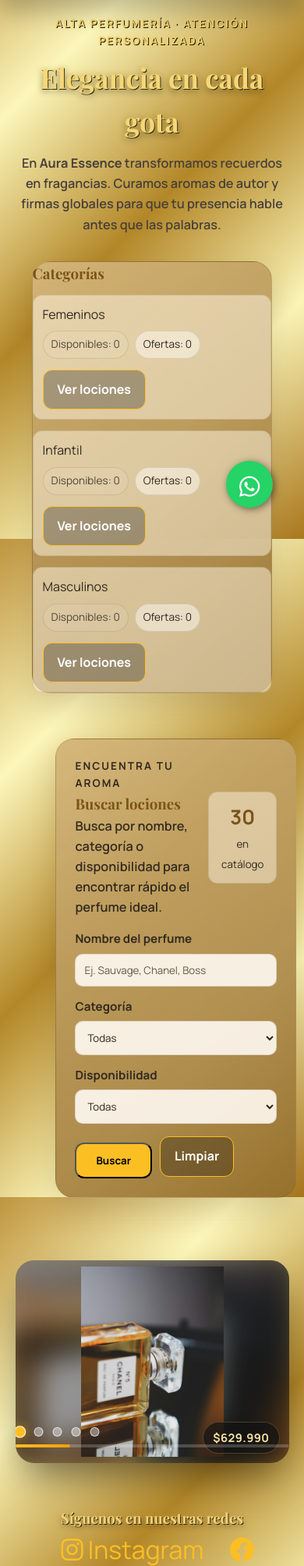
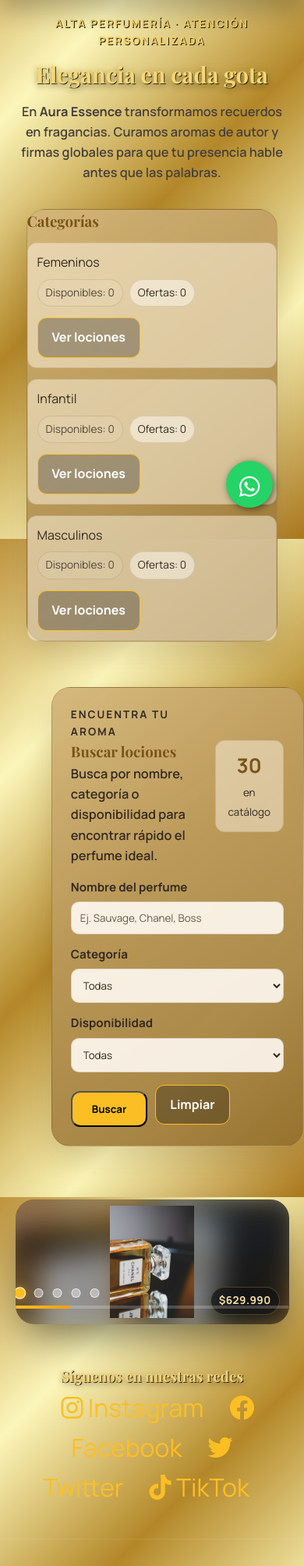
Before and after one commit to jessica10-29/perfucata, a PHP site: page /perfucata/ in a window 390 px wide. Shown: the part 153-2161 px from the top of the page at 78% size. Run offline with PHP 8.4, Linux system fonts and the light colour scheme; data comes from the database, SQL or seed files in the repository.

Commit message:
eslilomejorado

```diff
--- a/style.css
+++ b/style.css
@@ -227,15 +227,15 @@ nav a:hover, nav a.active { color: var(--gold); }
 }
 .intro-showcase {
     display: grid;
-    grid-template-columns: minmax(330px, 420px) minmax(0, 1fr);
-    gap: 24px;
-    align-items: stretch;
+    grid-template-columns: 1fr 1.2fr;
+    gap: 20px;
+    align-items: start;
     animation: fadeInUp 1.2s ease-out 0.2s both;
 }
 .top-tools {
     grid-template-columns: 1fr;
     padding: 0;
-    gap: 18px;
+    gap: 16px;
 }
 .top-tools .glass-card {
     background: var(--gold-panel);
@@ -397,8 +397,8 @@ nav a:hover, nav a.active { color: var(--gold); }
 
 .carousel {
     width: 100%;
-    max-width: 1120px;
-    height: 280px;
+    max-width: 100%;
+    height: 240px;
     overflow: hidden;
     position: relative;
     border-radius: 24px;
@@ -406,9 +406,9 @@ nav a:hover, nav a.active { color: var(--gold); }
     box-shadow: var(--shadow-lg);
 }
 .top-carousel {
-    max-width: none;
+    max-width: 100%;
     height: 100%;
-    min-height: 350px; /* Reducido para un carrusel más compacto */
+    min-height: 240px;
     margin: 0;
     animation: fadeInUp 1.4s ease-out 0.4s both;
 }
@@ -657,7 +657,7 @@ th { background: rgba(251, 191, 36, 0.1); color: var(--gold); }
     .section-head { padding:0 5%; }
     .intro-layout { grid-template-columns: 1fr; padding: 24px 6% 10px; }
     .intro-showcase { grid-template-columns: 1fr; }
-    .top-carousel { min-height: 380px; }
+    .top-carousel { min-height: 220px; }
     .panel-grid { grid-template-columns: 1fr; padding: 10px 6% 20px; }
     .category-bar { margin-left: 6%; max-width: none; }
 }
@@ -666,8 +666,8 @@ th { background: rgba(251, 191, 36, 0.1); color: var(--gold); }
     header h1 { font-size: 1.8rem; margin-bottom: 10px; }
     nav { display:flex; justify-content:center; flex-wrap:wrap; }
     nav a { margin: 5px 10px; font-size: 0.9rem; margin-left: 0; }
-    .carousel { height: 260px; width: 100%; margin: 16px auto; }
-    .top-carousel { min-height: 260px; }
+    .carousel { height: 240px; width: 100%; margin: 16px auto; }
+    .top-carousel { min-height: 200px; }
     .carousel-price-tag {
         right: 12px;
         bottom: 12px;
@@ -694,11 +694,22 @@ th { background: rgba(251, 191, 36, 0.1); color: var(--gold); }
     .home-header nav a { font-size: 0.82rem; letter-spacing: 0.08em; }
 }
 @media (max-width: 640px) {
-    .product-grid { padding: 20px 4%; grid-template-columns: repeat(auto-fill, minmax(240px, 1fr)); }
-    .filters-grid, .search-grid { grid-template-columns: repeat(auto-fit, minmax(150px, 1fr)); }
+    .product-grid { padding: 20px 4%; grid-template-columns: repeat(auto-fill, minmax(200px, 1fr)); }
+    .filters-grid, .search-grid { grid-template-columns: 1fr; }
     .purchase-steps { grid-template-columns: 1fr; }
     .hero { padding: 40px 6% 10px; }
-    .intro-copy h2 { font-size: 2.2rem; }
+    .intro-copy h2 { font-size: 1.8rem; }
+    .top-carousel { min-height: 180px; }
+    .carousel { height: 180px; }
+    .panel-grid { padding: 10px 4% 20px; }
+}
+
+@media (max-width: 480px) {
+    .intro-showcase { grid-template-columns: 1fr; gap: 16px; }
+    .top-carousel { min-height: 160px; }
+    .carousel { height: 160px; margin: 12px auto; }
+    .carousel-price-tag { font-size: 0.85rem; padding: 6px 10px; }
+    .product-grid { grid-template-columns: repeat(auto-fill, minmax(150px, 1fr)); gap: 16px; padding: 16px 3%; }
 }
 
 @keyframes floatSpark {
```
